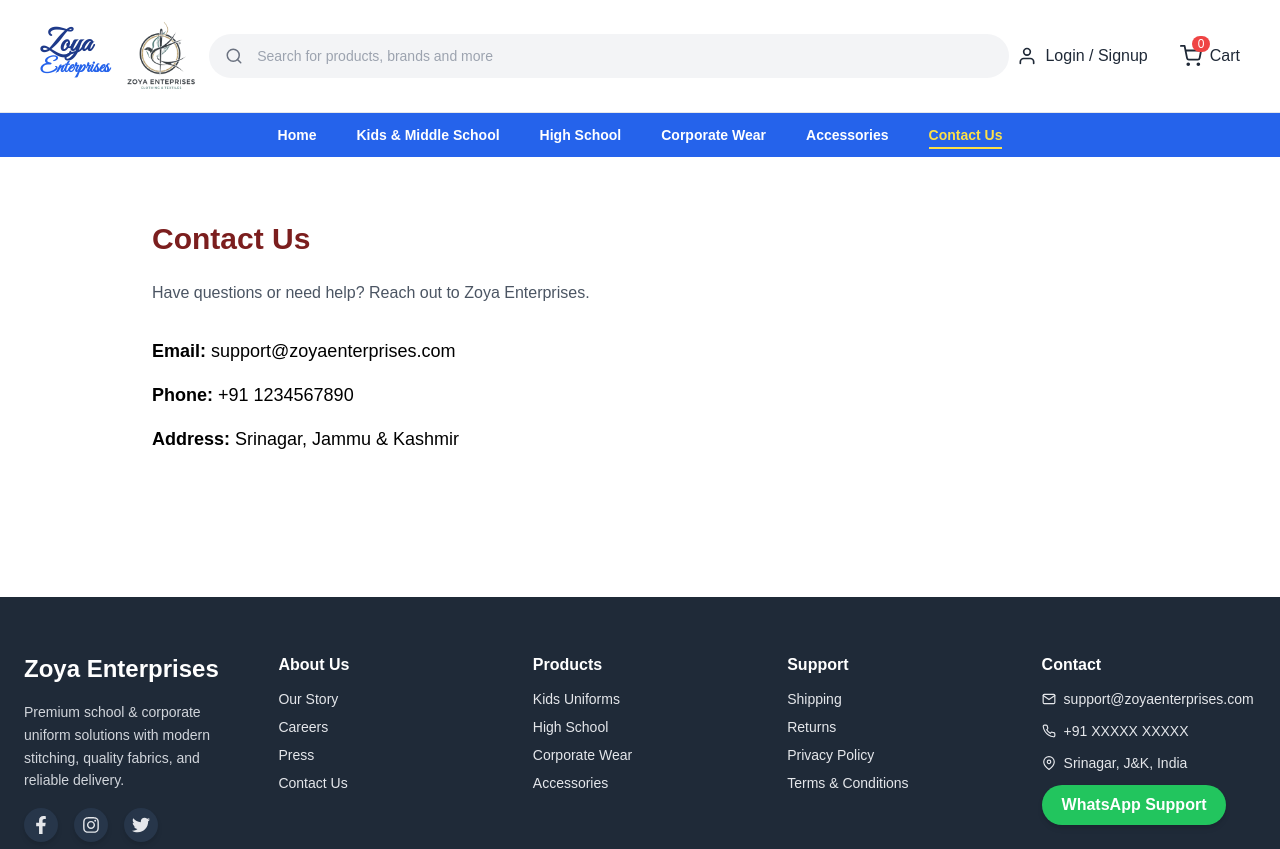
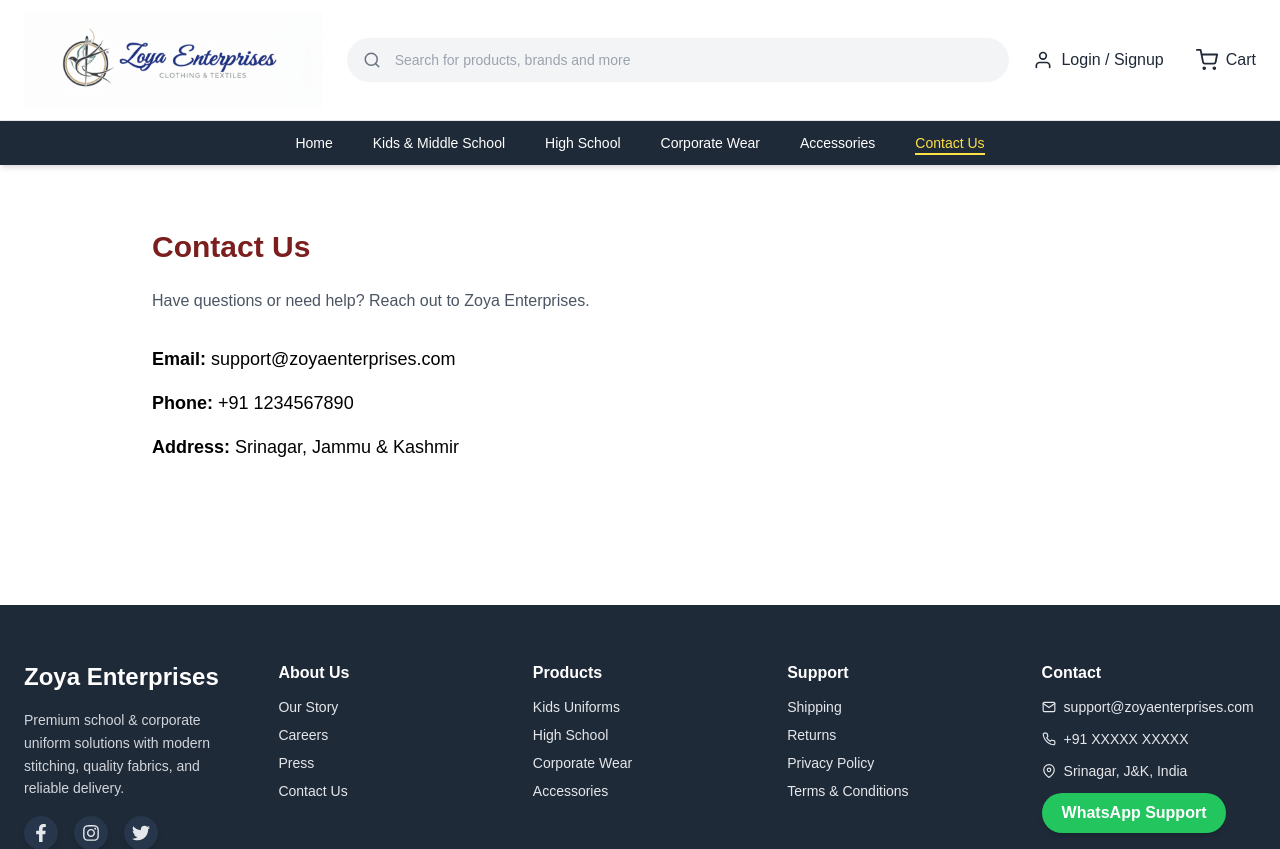
Before and after one commit to saniya-dogra/zoya-enterprises, a React (Create React App) app in the folder client/: page /contact in a window 1280 px wide. Shown: the top 849 px of the page. Built offline with nearby package versions, Linux system fonts and the light colour scheme; a web font is replaced by a local one.

Commit message:
add changes

```diff
--- a/client/src/components/Header.jsx
+++ b/client/src/components/Header.jsx
@@ -1,7 +1,7 @@
 import { Link, useNavigate } from "react-router-dom";
 import { FiSearch, FiShoppingCart, FiUser, FiX } from "react-icons/fi";
 import { useState } from "react";
-import logo from "../assets/zoya-interprises-logo.png";
+import logo from "../assets/zoya-logo.png";
 import { useCart } from "../services/cart";
 
 export default function Header() {
@@ -21,37 +21,21 @@
   };
 
   return (
-    <header className="bg-white border-b">
-      <div className="w-full px-10 py-4 flex items-center gap-2">
-        {/* ✅ LEFT: TEXT + LOGO aligned perfectly */}
-        <Link to="/" className="flex items-center gap-3 min-w-fit">
-          {/* TEXT */}
-          <div className="flex flex-col justify-center leading-none -mt-1">
-            <span
-              className="text-3xl text-blue-900 font-bold"
-              style={{ fontFamily: "'Great Vibes', cursive" }}
-            >
-              Zoya
-            </span>
+    <header className="bg-white border-b shadow-sm">
 
-            <span
-              className="text-xl text-blue-600 font-bold -mt-2"
-              style={{ fontFamily: "'Great Vibes', cursive" }}
-            >
-              Enterprises
-            </span>
-          </div>
+      <div className="max-w-7xl mx-auto px-6 py-3 flex items-center gap-6">
 
         {/* LOGO */}
-          <img src={logo} alt="Zoya Logo" className="h-20 w-20 object-contain" />
+        <Link to="/" className="flex items-center shrink-0">
+          <img
+            src={logo}
+            alt="Zoya Enterprises"
+            className="h-24 w-auto object-contain"
+          />
         </Link>
 
-        {/* ✅ SEARCH BAR (takes all remaining space) */}
-        <form
-  onSubmit={handleSearch}
-  className="flex-1 relative"
->
-  {/* 🔍 Search Icon */}
+        {/* SEARCH */}
+        <form onSubmit={handleSearch} className="flex-1 relative">
           <FiSearch
             className="absolute left-4 top-1/2 -translate-y-1/2 text-gray-500"
             size={18}
@@ -62,31 +46,25 @@
             value={query}
             onChange={(e) => setQuery(e.target.value)}
             placeholder="Search for products, brands and more"
-    className="w-full bg-gray-100 rounded-full py-3 pl-12 pr-12 outline-none text-sm
+            className="w-full bg-gray-100 rounded-full py-3 pl-12 pr-12 text-sm outline-none
                        focus:ring-2 focus:ring-blue-400 transition"
           />
 
-  {/* ❌ Clear Button */}
           {query && (
             <button
               type="button"
               onClick={() => setQuery("")}
-      className="
-        absolute right-3 top-1/2 -translate-y-1/2
-        bg-gray-300 hover:bg-gray-400
-        rounded-full p-1.5
-        transition
-      "
+              className="absolute right-3 top-1/2 -translate-y-1/2
+                         bg-gray-300 hover:bg-gray-400 rounded-full p-1.5"
             >
-      <FiX size={14} className="text-gray-700" />
+              <FiX size={14} />
             </button>
           )}
         </form>
 
+        {/* RIGHT SIDE */}
+        <div className="flex items-center gap-8 whitespace-nowrap">
 
-        {/* ✅ RIGHT: Login + Cart */}
-        <div className="flex items-center gap-8 whitespace-nowrap">
-          {/* Login */}
           <Link
             to="/login"
             className="flex items-center gap-2 text-gray-800 font-medium hover:text-blue-600"
@@ -95,7 +73,6 @@
             <span>Login / Signup</span>
           </Link>
 
-          {/* Cart */}
           <Link
             to="/cart"
             className="flex items-center gap-2 text-gray-800 font-medium hover:text-blue-600 relative"
@@ -103,10 +80,13 @@
             <FiShoppingCart size={22} />
             <span>Cart</span>
 
+            {cart.length > 0 && (
               <span className="absolute -top-2 left-3 bg-red-500 text-white text-xs rounded-full px-1.5">
                 {cart.length}
               </span>
+            )}
           </Link>
+
         </div>
       </div>
     </header>
--- a/client/src/components/Navbar.jsx
+++ b/client/src/components/Navbar.jsx
@@ -11,23 +11,28 @@
 
 export default function Navbar() {
   return (
-    <nav className="bg-blue-600">
-      <div className="max-w-7xl mx-auto px-10">
-        <ul className="flex justify-center gap-10 text-white font-semibold text-sm py-3">
+    <nav className="bg-[#1f2a38] shadow-md">
+      <div className="max-w-7xl mx-auto px-6">
+        <ul className="flex justify-center gap-10 text-white text-sm font-medium py-3">
+
           {links.map((link) => (
             <li key={link.name}>
               <NavLink
                 to={link.path}
                 className={({ isActive }) =>
-                  isActive
-                    ? "text-yellow-300 border-b-2 border-yellow-300 pb-1"
-                    : "hover:text-yellow-300"
+                  `relative hover:text-yellow-300 transition
+                   after:absolute after:left-0 after:-bottom-1
+                   after:h-[2px] after:bg-yellow-300 after:transition-all
+                   ${isActive
+                     ? "text-yellow-300 after:w-full"
+                     : "after:w-0 hover:after:w-full"}`
                 }
               >
                 {link.name}
               </NavLink>
             </li>
           ))}
+
         </ul>
       </div>
     </nav>
```
Also changed, not shown: client/src/assets/zoya-logo.png (added). Lines whose indentation alone changed are shown as unchanged.
